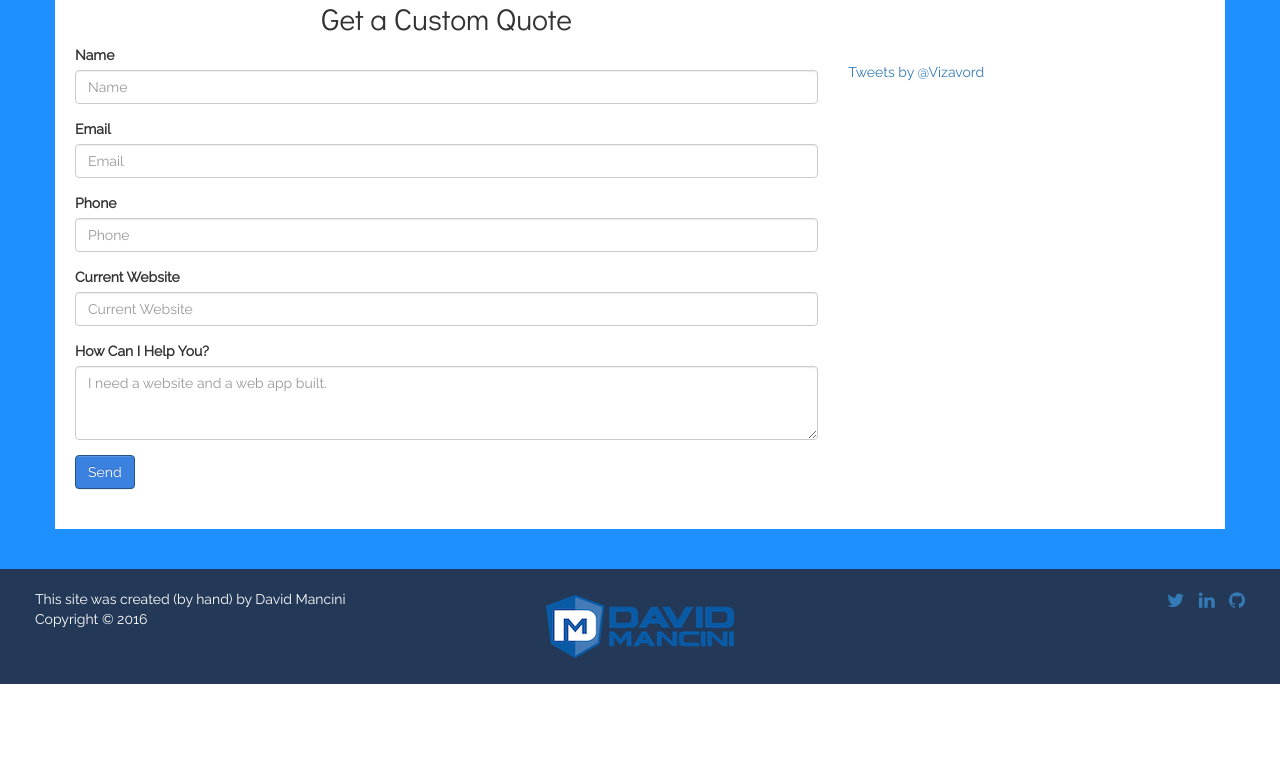
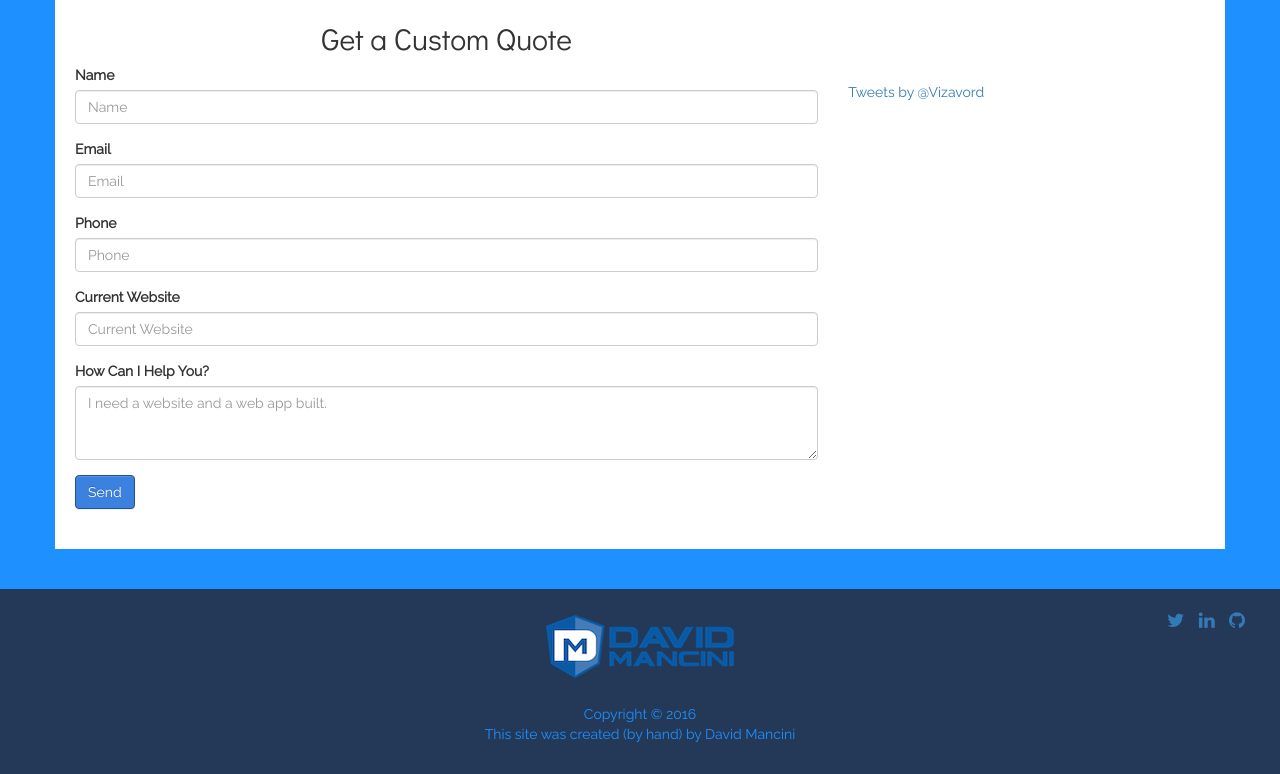
Before and after one commit to davidmancini/about-david, a PHP site: page / in a window 1280 px wide. Shown: the part 2214-2988 px from the top of the page. Before the commit the page ends 2898 px from the top, so only its background shows below. Run offline with PHP 8.4, Linux system fonts and the light colour scheme; some libraries are stand-ins or nearby versions.

Commit message:
Moved copyright notice from left footer to center (below image)

```diff
--- a/public_html/css/style.css
+++ b/public_html/css/style.css
@@ -143,3 +143,7 @@ div#twitter {
 	margin-top: 40px;
 	padding: 20px;
 }
+
+.transparent {
+	color: dodgerblue;
+}
--- a/public_html/index.php
+++ b/public_html/index.php
@@ -83,7 +83,8 @@
 				<div class="col-md-7">
 					<h2>Hello,</h2>
 					<p>I'm David Mancini, and I am a nerd.  I've always been into computers--I began making my own websites when I was 13 years old.  On my own, and through some intense coursework, I've gained the skills and experience to help you create a great-looking website or a powerful web app.</p>
-					<p>Just so you think I'm not the bad kind of nerd, you should know that I gained a lot of non-tech experience throughout the years, too; I'm a Paramedic and a Registered Nurse.</p>
+					<p>Just so you think I'm not the <em>bad</em> kind of nerd, you should know that I gained a lot of non-tech experience throughout the years, too; I'm a Paramedic and a Registered Nurse.</p>
+					<p>I live and work in San Antonio, TX, but I'd be happy to work with anyone worldwide.</p>
 				</div>
 			</div><!--Ends Photo & Intro-->
 
@@ -142,7 +143,7 @@
 							<tr><td><i class="fa fa-times"></i> Premium Wordpress Theme</td></tr>
 							<tr><td><i class="fa fa-times"></i> Search Engine Optimization Marketing</td></tr>
 						</table>
-						<div class="text-center"><a class="btn btn-primary" id="priceBoxButtonBasic" href="#" role="button">Get Started!</a></div>
+						<div class="text-center"><a class="btn btn-primary" id="priceBoxButtonBasic" href="#" role="button">Get Started!</a></div><br>
 					</div>
 				</div>
 				<div class="col-md-4">
@@ -160,7 +161,7 @@
 							<tr><td><i class="fa fa-check"></i> Premium Wordpress Theme</td></tr>
 							<tr><td><i class="fa fa-times"></i> Search Engine Optimization Marketing</td></tr>
 						</table>
-						<div class="text-center"><a class="btn btn-primary" id="priceBoxButtonPopular" href="#" role="button">Get Started!</a></div>
+						<div class="text-center"><a class="btn btn-primary" id="priceBoxButtonPopular" href="#" role="button">Get Started!</a></div><br>
 					</div>
 				</div>
 				<div class="col-md-4">
@@ -178,7 +179,7 @@
 							<tr><td><i class="fa fa-check"></i> Premium Wordpress Theme</td></tr>
 							<tr><td><i class="fa fa-check"></i> Search Engine Optimization Marketing</td></tr>
 						</table>
-						<div class="text-center"><a class="btn btn-primary text-center" id="priceBoxButtonPremium" href="#" role="button">Get Started!</a></div>
+						<div class="text-center"><a class="btn btn-primary text-center" id="priceBoxButtonPremium" href="#" role="button">Get Started!</a></div><br>
 					</div>
 				</div>
 			</div><!--Ends Pricing Row-->
@@ -241,11 +242,14 @@
 			<div class="container-fluid"><!--Footer container-->
 				<div class="row footerRow"><!--Footer row-->
 					<div class="col-md-4">
-						This site was created (by hand) by David Mancini<br>
-						Copyright © 2016
+
 					</div>
-					<div class="col-md-4">
-						<img src="images/dm-logo.png" class="center-block" alt="David Mancini's Logo">
+					<div class="col-md-4 text-center">
+						<img src="images/dm-logo.png" class="center-block" alt="David Mancini's Logo"><br>
+						<p class="transparent">
+							Copyright © 2016<br>
+							This site was created (by hand) by David Mancini<br>
+						</p>
 					</div>
 					<div class="col-md-4 text-right">
 						<a href="https://twitter.com/vizavord" target="_blank"><i class="fa fa-twitter fa-lg"></i></a>&nbsp;&nbsp;&nbsp;
```
